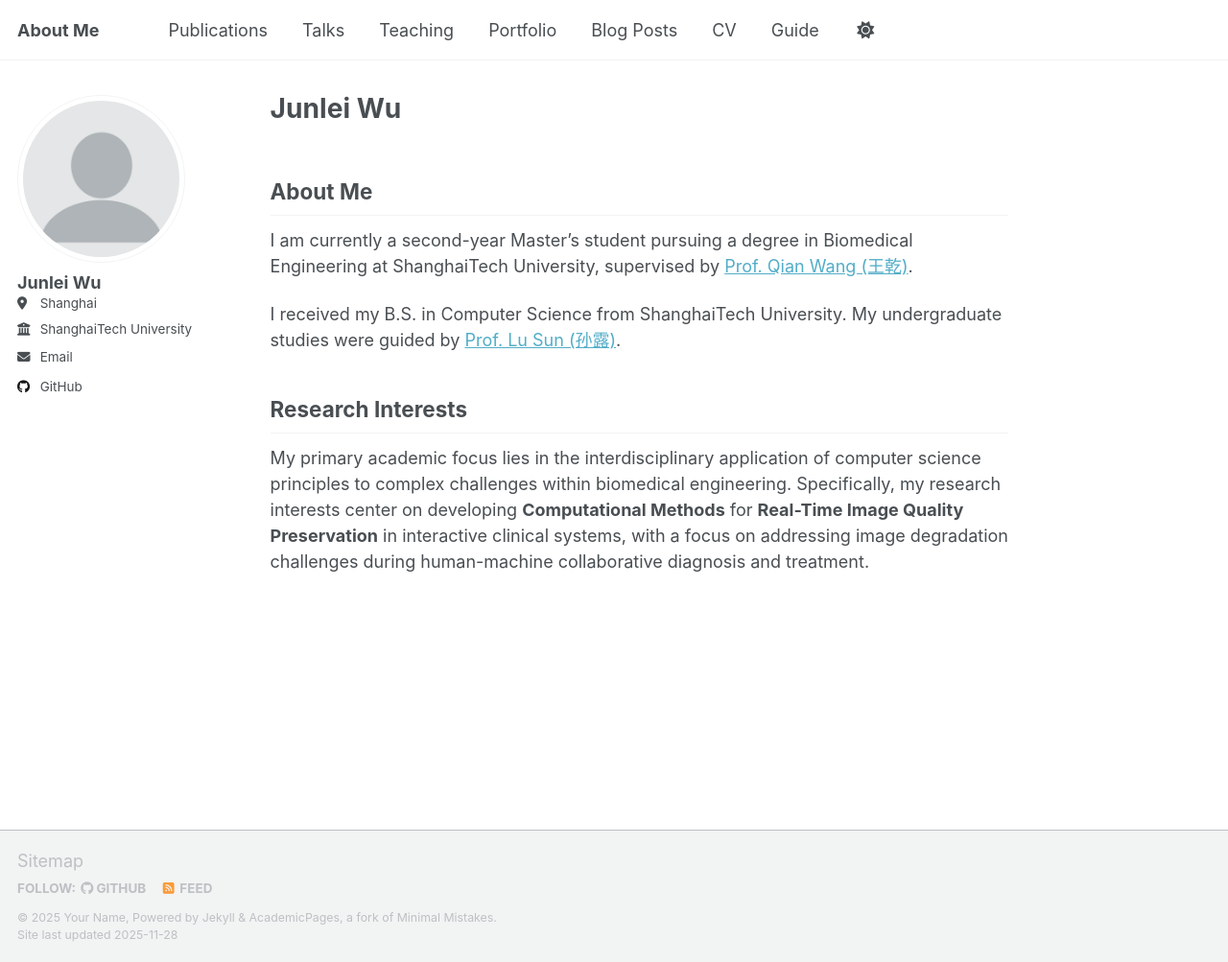
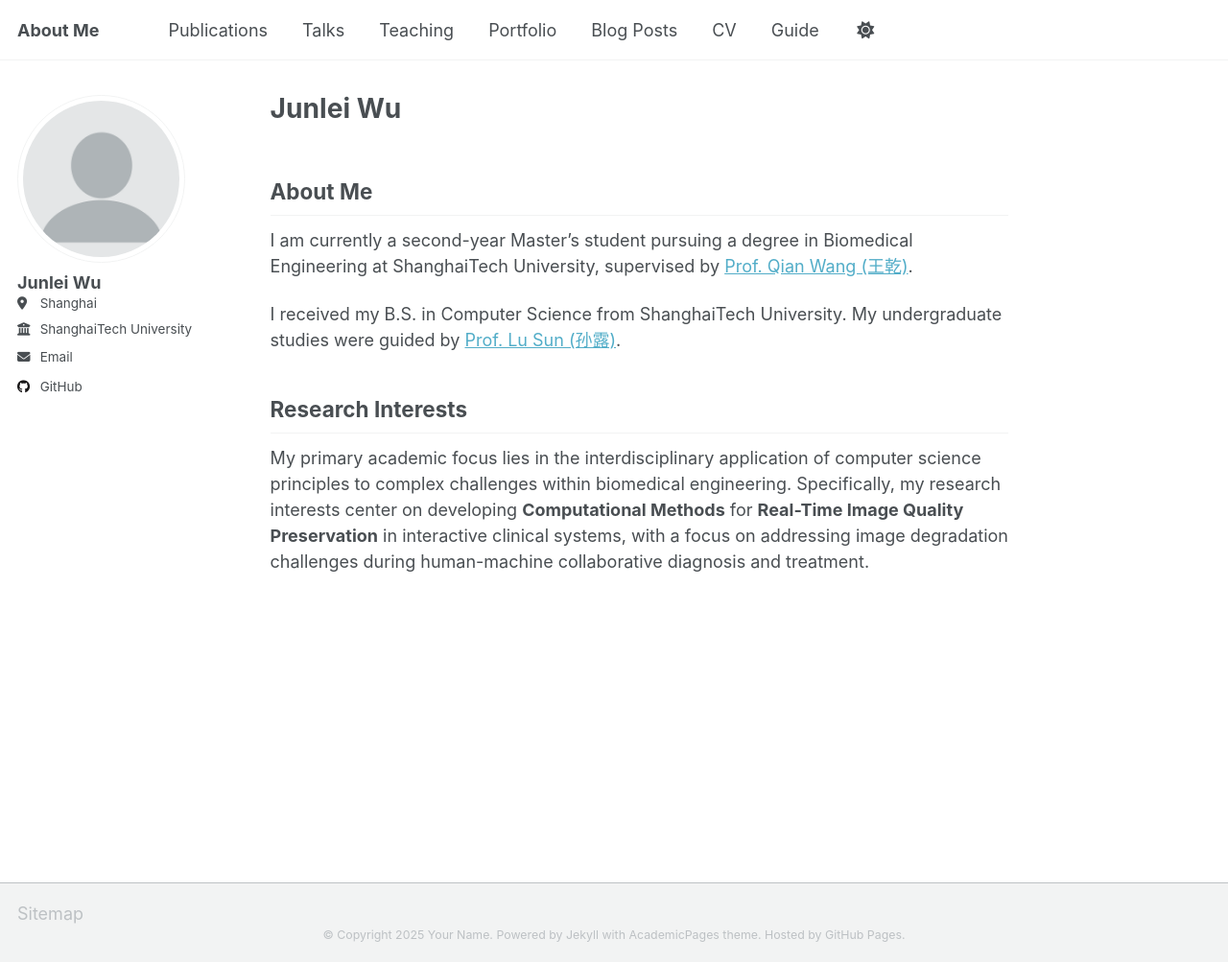
Before and after one commit to 5Junl/5Junl.github.io, a Jekyll site: the page built from _pages/about.md, in a window 1280 px wide and 1003 px high. Shown: the whole window at 96% size. Built offline with Jekyll 4.4.1, drawn with Linux system fonts in a browser that asks for light colours; a script that is not in the unit is left out.

Commit message:
Simplify footer by removing social links
Removed social icons and added a simplified copyright section.

```diff
--- a/_includes/footer.html
+++ b/_includes/footer.html
@@ -1,25 +1,8 @@
 {% include base_path %}
 
-{% if site.author.github or site.author.bitbucket or site.atom_feed.hide != true %}
-<div class="page__footer-follow">
-  <ul class="social-icons">
-    {% if site.data.ui-text[site.locale].follow_label %}
-      <li><strong>{{ site.data.ui-text[site.locale].follow_label }}</strong></li>
-    {% endif %}
-    {% if site.author.github %}
-      <li><a href="https://github.com/{{ site.author.github }}"><i class="fab fa-github" aria-hidden="true"></i> GitHub</a></li>
-    {% endif %}
-    {% if site.author.bitbucket %}
-      <li><a href="https://bitbucket.org/{{ site.author.bitbucket }}"><i class="fab fa-bitbucket" aria-hidden="true"></i> Bitbucket</a></li>
-    {% endif %}
-    {% if site.atom_feed.hide != true %}
-    <li><a href="{% if site.atom_feed.path %}{{ site.atom_feed.path }}{% else %}{{ base_path }}/feed.xml{% endif %}"><i class="fa fa-fw fa-rss-square" aria-hidden="true"></i> {{ site.data.ui-text[site.locale].feed_label | default: "Feed" }}</a></li>
-    {% endif %}
-  </ul>
+<div class="page__footer-copyright" style="text-align: center;">
+  &copy; Copyright {{ site.time | date: '%Y' }} {{ site.name | default: site.title }}.
+  Powered by <a href="https://jekyllrb.com" rel="nofollow">Jekyll</a>
+  with <a href="https://github.com/academicpages/academicpages.github.io">AcademicPages</a> theme.
+  Hosted by <a href="https://pages.github.com/">GitHub Pages</a>.
 </div>
-{% endif %}
-
-<div class="page__footer-copyright">
-  &copy; {{ site.time | date: '%Y' }} {{ site.name | default: site.title }}, {{ site.data.ui-text[site.locale].powered_by | default: "Powered by" }} <a href="https://jekyllrb.com" rel="nofollow">Jekyll</a> &amp; <a href="https://github.com/academicpages/academicpages.github.io">AcademicPages</a>, a fork of <a href="https://mademistakes.com/work/minimal-mistakes-jekyll-theme/" rel="nofollow">Minimal Mistakes</a>.<br />
-  Site last updated {{ "now" | date: '%Y-%m-%d' }}
-</div>
```
